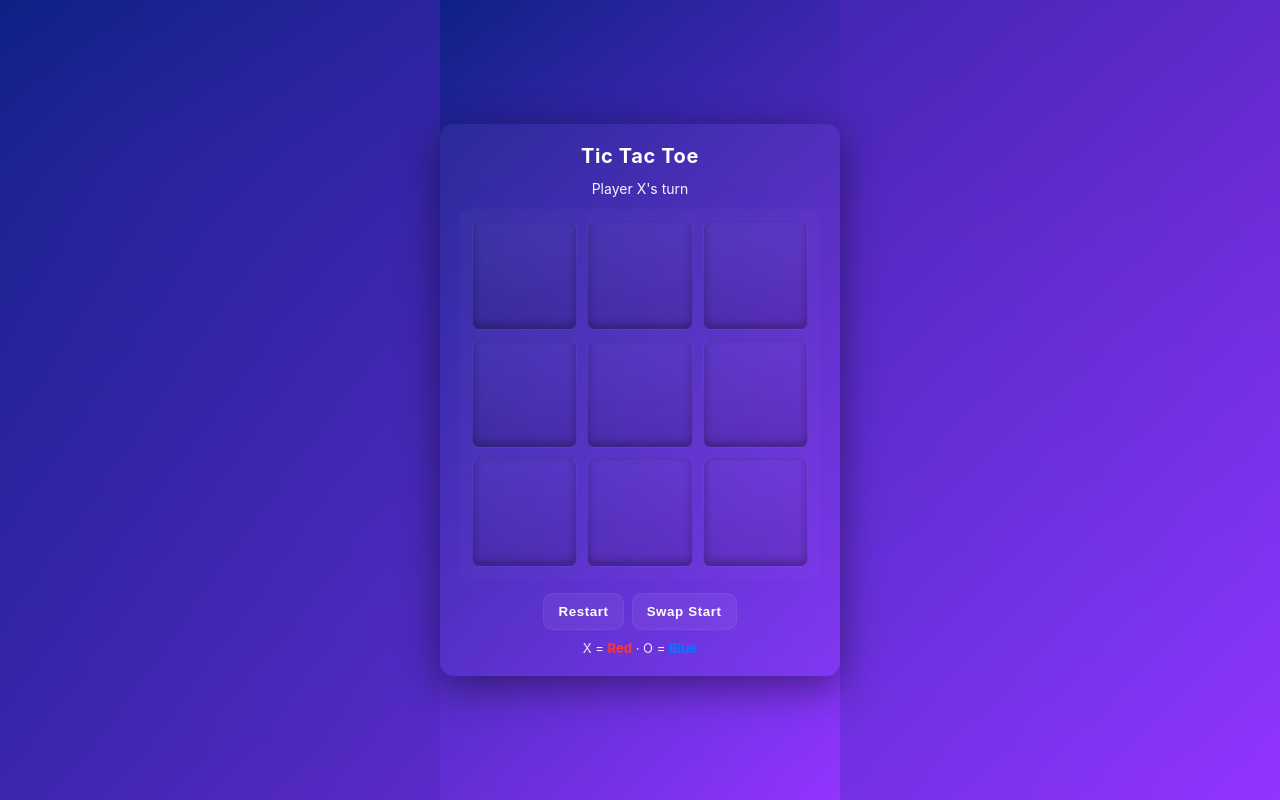
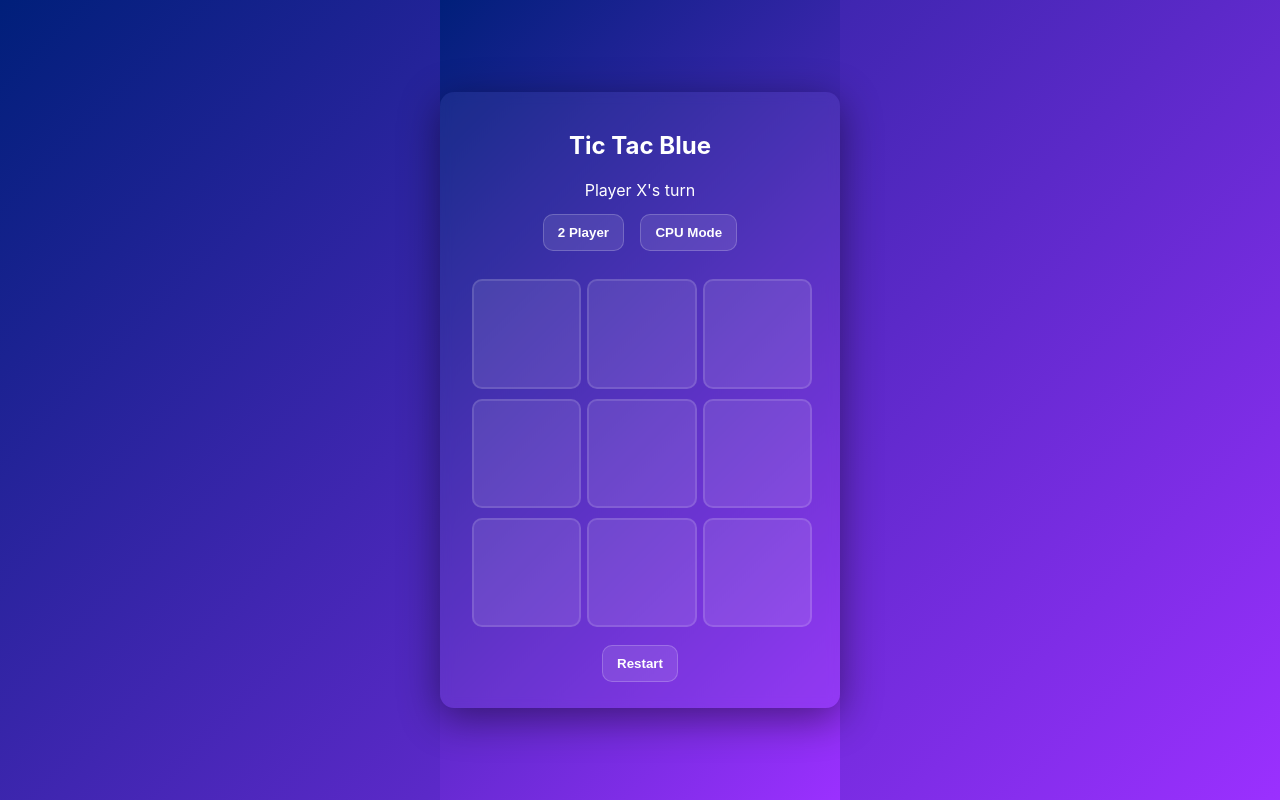
Before and after one commit to GarrettW54/Tic-Tac-Blue, a plain HTML site: page index.html in a window 1280 px wide. Drawn offline with Linux system fonts and the light colour scheme.

Commit message:
Added CPU! Update 1.1

```diff
--- a/index.html
+++ b/index.html
@@ -3,294 +3,218 @@
 <head>
 <meta charset="utf-8" />
 <meta name="viewport" content="width=device-width,initial-scale=1" />
-  <title>Tic Tac Toe — Blue & Neon Purple</title>
+<title>Tic Tac Blue</title>
 <style>
-    :root{
-      --bg-left: #001f7a;       /* deep blue */
-      --bg-right: #9b30ff;      /* neon purple */
-      --panel: rgba(255,255,255,0.06);
-      --glass: rgba(255,255,255,0.06);
-      --x-color: #ff3b30;       /* red X */
-      --o-color: #007aff;       /* blue O */
-      --accent: rgba(255,255,255,0.08);
+/* same neon background */
+html,body{
+  height:100%; margin:0;
+  font-family: Inter, sans-serif;
+  display:flex; align-items:center; justify-content:center;
+  background: linear-gradient(135deg,#001f7a,#9b30ff);
+  color:white;
 }
 
-    html,body{
-      height:100%;
-      margin:0;
-      font-family: Inter, system-ui, -apple-system, "Segoe UI", Roboto, "Helvetica Neue", Arial;
-      display:flex;
-      align-items:center;
-      justify-content:center;
-      background: radial-gradient(1200px 600px at 10% 20%, rgba(155,48,255,0.12), transparent),
-                  radial-gradient(1000px 500px at 90% 80%, rgba(0,122,255,0.08), transparent),
-                  linear-gradient(135deg, var(--bg-left), var(--bg-right));
-      color:#fff;
-      -webkit-font-smoothing:antialiased;
-      -moz-osx-font-smoothing:grayscale;
-    }
-
+/* container */
 .container{
-      width:360px;
-      max-width:92vw;
-      padding:20px;
+  width:360px; max-width:92vw;
+  padding:20px; text-align:center;
+  background:rgba(255,255,255,0.05);
+  backdrop-filter:blur(6px);
   border-radius:14px;
-      box-shadow: 0 10px 40px rgba(0,0,0,0.45);
-      background: linear-gradient(180deg, rgba(255,255,255,0.04), rgba(255,255,255,0.02));
-      backdrop-filter: blur(6px);
-      text-align:center;
-    }
-
-    h1{
-      margin:0 0 12px 0;
-      font-size:20px;
-      letter-spacing:0.6px;
-      font-weight:700;
-    }
-    .status{
-      font-size:14px;
-      margin-bottom:12px;
-      opacity:0.95;
+  box-shadow:0 10px 40px rgba(0,0,0,.45);
 }
 
 /* board */
 .board{
-      display:grid;
-      grid-template-columns: repeat(3, 1fr);
-      gap:10px;
-      background: linear-gradient(180deg, rgba(255,255,255,0.02), rgba(255,255,255,0.01));
-      padding:12px;
-      border-radius:10px;
+  display:grid; gap:10px;
+  grid-template-columns:repeat(3,1fr);
+  padding:12px; margin-top:10px;
 }
+.cell{
+  width:100%; padding-top:100%;
+  position:relative; border-radius:10px; cursor:pointer;
+  background:rgba(255,255,255,0.1);
+  border:2px solid rgba(255,255,255,0.12);
+  transition:.1s;
+}
+.cell:active{transform:scale(.97);}
+.cell-inner{
+  position:absolute; inset:0;
+  display:flex; justify-content:center; align-items:center;
+  font-size:54px; font-weight:800;
+  text-shadow:0 4px 12px rgba(0,0,0,.4);
+}
+.cell.x .cell-inner{ color:#ff3b30; } /* red X */
+.cell.o .cell-inner{ color:#007aff; } /* blue O */
+.cell.win{outline:4px solid rgba(255,255,255,0.3); box-shadow:0 0 18px white inset;}
 
-    .cell{
-      width:100%;
-      padding-top:100%; /* square */
-      position:relative;
-      border-radius:8px;
-      cursor:pointer;
-      user-select:none;
-      box-shadow: inset 0 -4px 8px rgba(0,0,0,0.3);
-      transition: transform .08s ease, box-shadow .08s ease;
-      background: linear-gradient(180deg, rgba(255,255,255,0.02), rgba(0,0,0,0.12));
-      border: 1px solid rgba(255,255,255,0.03);
+/* buttons */
+button{
+  margin:6px; padding:10px 14px;
+  background:rgba(255,255,255,0.1);
+  border:1px solid rgba(255,255,255,0.2);
+  color:white; font-weight:700;
+  border-radius:10px; cursor:pointer;
 }
-
-    .cell:active{ transform: scale(.985); }
-
-    .cell-inner{
-      position:absolute;
-      inset:0;
-      display:flex;
-      align-items:center;
-      justify-content:center;
-      font-size:54px;
-      font-weight:800;
-      color:var(--x-color); /* default X color */
-      -webkit-text-stroke: 0.6px rgba(0,0,0,0.16);
-      text-shadow: 0 6px 18px rgba(0,0,0,0.35);
-    }
-
-    .cell.o .cell-inner{ color: var(--o-color); } /* O color */
-    .cell.x .cell-inner{ color: var(--x-color); } /* X color */
-
-    .cell.win {
-      box-shadow: 0 8px 28px rgba(0,0,0,0.55), 0 0 18px rgba(255,255,255,0.02) inset;
-      outline: 3px solid rgba(255,255,255,0.06);
-      transform: translateY(-3px);
-    }
-
-    .controls{
-      display:flex;
-      gap:8px;
-      margin-top:14px;
-      justify-content:center;
-    }
-
-    .btn{
-      background: var(--panel);
-      border: 1px solid rgba(255,255,255,0.06);
-      color:#fff;
-      padding:10px 14px;
-      border-radius:10px;
-      cursor:pointer;
-      font-weight:700;
-      letter-spacing:0.6px;
-      transition: transform .08s ease, background .12s ease;
-    }
-    .btn:hover{ transform: translateY(-3px); }
-
-    .small{
-      margin-top:10px;
-      opacity:0.9;
-      font-size:13px;
-    }
-
-    /* winning line indicator (for accessibility visual) */
-    .line {
-      position:absolute;
-      left:0;right:0;top:0;bottom:0;
-      pointer-events:none;
-    }
-
-    @media (max-width:420px){
-      .cell-inner{ font-size:44px; }
-    }
+button:hover{transform:translateY(-2px);}
 </style>
 </head>
+
 <body>
-  <div class="container" role="application" aria-label="Tic Tac Toe Game">
-    <h1>Tic Tac Toe</h1>
-    <div id="status" class="status" aria-live="polite">Player X's turn</div>
+<div class="container">
+  <h2>Tic Tac Blue</h2>
+  <div id="status">Player X's turn</div>
 
-    <div id="board" class="board" role="grid" aria-label="Tic tac toe board">
-      <!-- cells created by JS -->
+  <div style="margin-top:8px;">
+    <button onclick="setMode('2p')">2 Player</button>
+    <button onclick="setMode('cpu')">CPU Mode</button>
   </div>
 
-    <div class="controls">
-      <button id="restart" class="btn" aria-label="Restart game">Restart</button>
-      <button id="swap" class="btn" aria-label="Swap starting player">Swap Start</button>
-    </div>
-
-    <div class="small">X = <span style="color:#ff3b30;font-weight:800">Red</span> · O = <span style="color:#007aff;font-weight:800">Blue</span></div>
+  <div id="board" class="board"></div>
+  <button onclick="restart()">Restart</button>
 </div>
 
 <script>
-  // Game state
-  const boardEl = document.getElementById('board');
-  const statusEl = document.getElementById('status');
-  const restartBtn = document.getElementById('restart');
-  const swapBtn = document.getElementById('swap');
-
-  let board = Array(9).fill(null); // null, 'X', 'O'
+// ---- Game State ----
+let board = Array(9).fill(null);
 let current = 'X';
 let running = true;
-  let startsWith = 'X';
+let mode = '2p'; // default 2 player
 
-  // Winning combinations
-  const WINS = [
-    [0,1,2],[3,4,5],[6,7,8], // rows
-    [0,3,6],[1,4,7],[2,5,8], // cols
-    [0,4,8],[2,4,6]          // diagonals
-  ];
+const boardEl = document.getElementById("board");
+const statusEl = document.getElementById("status");
 
-  // create cells
+// ---- Build Board ----
 function buildBoard(){
-    boardEl.innerHTML = '';
+  boardEl.innerHTML = "";
   for(let i=0;i<9;i++){
-      const cell = document.createElement('button');
-      cell.className = 'cell';
-      cell.setAttribute('data-i', i);
-      cell.setAttribute('role','gridcell');
-      cell.setAttribute('aria-label', `Cell ${i+1}`);
-      // inner element for big X/O
-      const inner = document.createElement('div');
-      inner.className = 'cell-inner';
-      inner.textContent = '';
-      cell.appendChild(inner);
-      cell.addEventListener('click', ()=> onCellClick(i));
-      boardEl.appendChild(cell);
+    const c = document.createElement("div");
+    c.className="cell";
+    c.dataset.i=i;
+
+    const inner=document.createElement("div");
+    inner.className="cell-inner";
+    c.appendChild(inner);
+
+    c.addEventListener("click",()=> playerMove(i));
+    boardEl.appendChild(c);
+  }
+}
+buildBoard();
+
+// ---- Player Click ----
+function playerMove(i){
+  if(!running || board[i]) return;
+  if(mode==="cpu" && current==="O") return;
+
+  place(i,current);
+  if(checkEnd()) return;
+
+  if(mode==="cpu"){
+    setTimeout(cpuMove,400);
   }
 }
 
-  function onCellClick(i){
-    if(!running) return;
-    if(board[i]) return; // occupied
-    board[i] = current;
-    renderCell(i);
-    const win = checkWin();
-    if(win){
-      endGame(win);
-      return;
-    }
-    if(board.every(v=>v!==null)){
-      drawGame();
-      return;
-    }
-    current = current === 'X' ? 'O' : 'X';
+// ---- Place Move ----
+function place(i,player){
+  board[i]=player;
+  const cell=boardEl.querySelector(`[data-i='${i}']`);
+  cell.classList.add(player.toLowerCase());
+  cell.querySelector(".cell-inner").textContent=player==="X"?"✕":"◯";
+  current = current==="X"?"O":"X";
   updateStatus();
 }
 
-  function renderCell(i){
-    const cell = boardEl.querySelector(`.cell[data-i="${i}"]`);
-    cell.classList.remove('x','o','win');
-    if(board[i] === 'X'){
-      cell.classList.add('x');
-      cell.querySelector('.cell-inner').textContent = '✕';
-    } else if(board[i] === 'O'){
-      cell.classList.add('o');
-      cell.querySelector('.cell-inner').textContent = '◯';
-    }
+// ---- CPU Logic ----
+function cpuMove(){
+  if(!running) return;
+
+  // CPU = O, user = X
+  let move = bestMove();
+  place(move,"O");
+  checkEnd();
 }
 
-  function updateStatus(){
-    statusEl.textContent = running ? `Player ${current}'s turn` : statusEl.textContent;
+// AI Strategy (simple smart)
+function bestMove(){
+  const empty = board.map((v,i)=>v?null:i).filter(v=>v!==null);
+
+  // CPU win?
+  for(let i of empty){
+    board[i]="O";
+    if(checkWin()) { board[i]=null; return i; }
+    board[i]=null;
+  }
+  // Block X?
+  for(let i of empty){
+    board[i]="X";
+    if(checkWin()) { board[i]=null; return i; }
+    board[i]=null;
+  }
+  // Center
+  if(board[4]==null) return 4;
+  // Corners first
+  const corners=[0,2,6,8].filter(i=>board[i]==null);
+  if(corners.length) return corners[Math.floor(Math.random()*corners.length)];
+  // random remaining
+  return empty[Math.floor(Math.random()*empty.length)];
 }
 
+// ---- Check Win/Draw ----
+const wins=[
+ [0,1,2],[3,4,5],[6,7,8],
+ [0,3,6],[1,4,7],[2,5,8],
+ [0,4,8],[2,4,6]
+];
+
 function checkWin(){
-    for(const combo of WINS){
-      const [a,b,c] = combo;
-      if(board[a] && board[a] === board[b] && board[a] === board[c]){
-        return { winner: board[a], combo };
+  for(const [a,b,c] of wins){
+    if(board[a] && board[a]===board[b] && board[a]===board[c]){
+      highlight([a,b,c]);
+      return board[a];
     }
   }
   return null;
 }
 
-  function highlightCombo(combo){
+function checkEnd(){
+  const w = checkWin();
+  if(w){
+    running=false;
+    statusEl.textContent = `Player ${w} wins!`;
+    return true;
+  }
+  if(board.every(v=>v!==null)){
+    running=false;
+    statusEl.textContent = "Draw!";
+    return true;
+  }
+  return false;
+}
+
+function highlight(combo){
   combo.forEach(i=>{
-      const cell = boardEl.querySelector(`.cell[data-i="${i}"]`);
-      if(cell) cell.classList.add('win');
+    boardEl.querySelector(`[data-i='${i}']`).classList.add("win");
   });
 }
 
-  function endGame(result){
-    running = false;
-    highlightCombo(result.combo);
-    statusEl.textContent = `Player ${result.winner} wins!`;
-  }
-
-  function drawGame(){
-    running = false;
-    statusEl.textContent = "It's a draw!";
+// ---- UI ----
+function updateStatus(){
+  if(!running) return;
+  statusEl.textContent=`Player ${current}'s turn ${mode==="cpu"?"(vs CPU)":""}`;
 }
 
 function restart(){
-    board = Array(9).fill(null);
-    current = startsWith;
-    running = true;
+  board=Array(9).fill(null);
+  current="X"; running=true;
   buildBoard();
-    updateStatus();
+  statusEl.textContent=`Player X's turn${mode==="cpu"?" (vs CPU)":""}`;
 }
 
-  // swap who starts next
-  function swapStart(){
-    startsWith = startsWith === 'X' ? 'O' : 'X';
+function setMode(m){
+  mode=m;
   restart();
 }
-
-  // keyboard support: number keys 1-9 map to cells
-  window.addEventListener('keydown', (e)=>{
-    if(!running) return;
-    const k = e.key;
-    if(/^[1-9]$/.test(k)){
-      const idx = parseInt(k,10) - 1; // 1->0
-      onCellClick(idx);
-    }
-    if(k === ' '){
-      e.preventDefault();
-      // space to restart when not running
-      if(!running) restart();
-    }
-  });
-
-  // attach buttons
-  restartBtn.addEventListener('click', restart);
-  swapBtn.addEventListener('click', swapStart);
-
-  // init
-  buildBoard();
-  updateStatus();
 </script>
 </body>
 </html>
```
Lines whose indentation alone changed are shown as unchanged.
